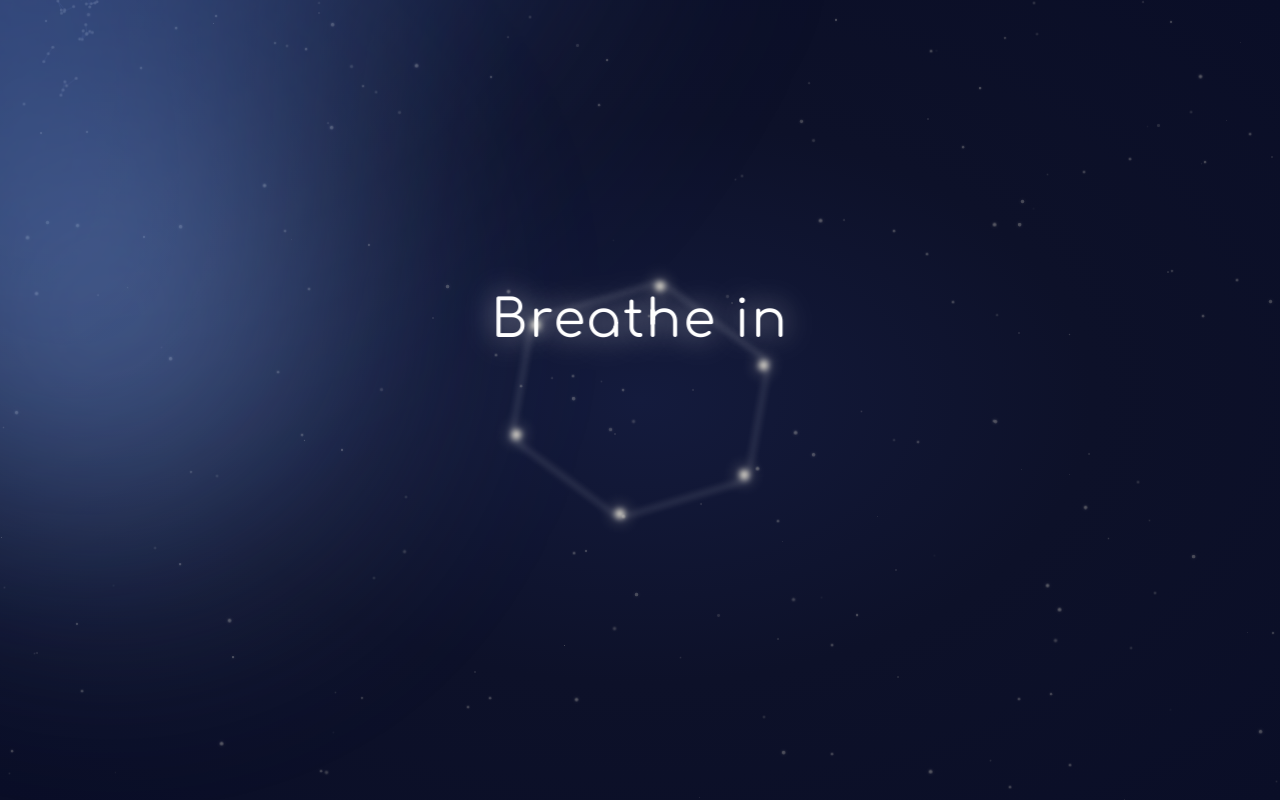
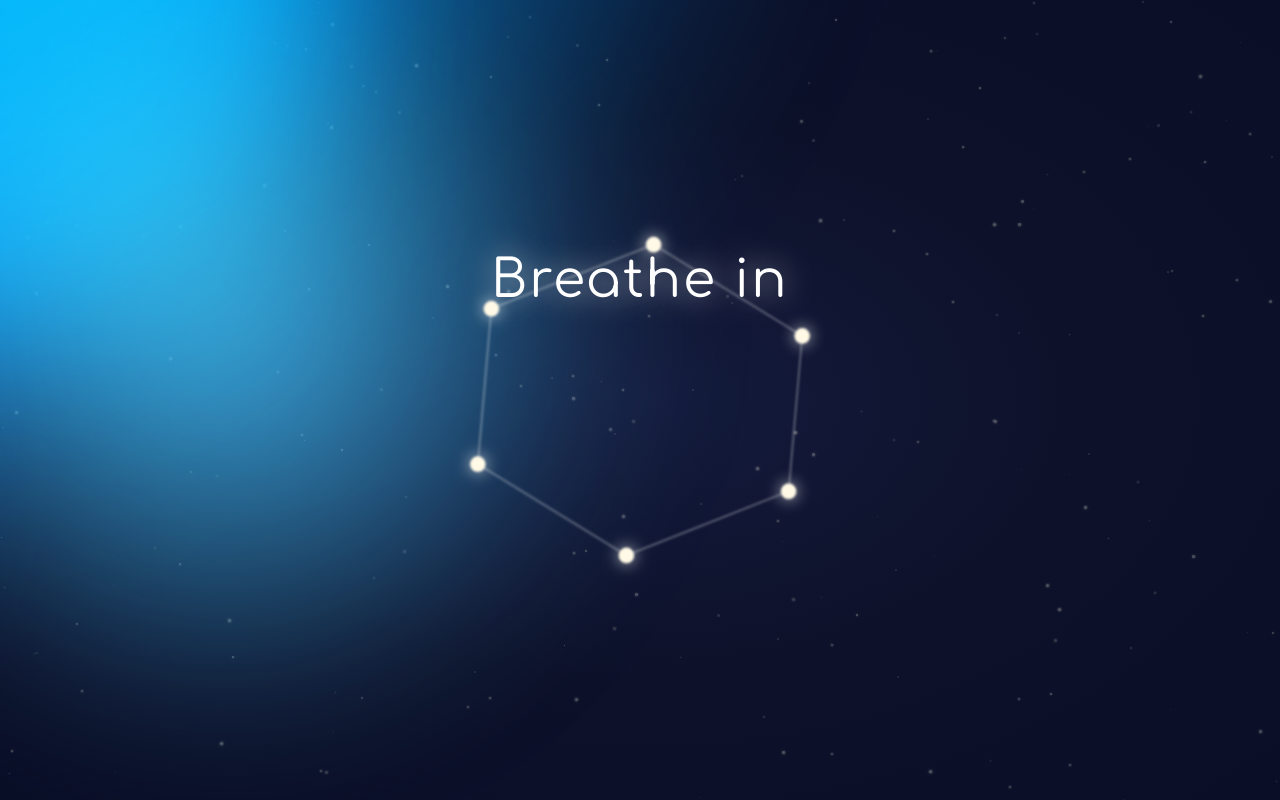
Before and after one commit to loy-second-alias/panic-relief, a React (Vite) app: page / in a window 1280 px wide. Both pictures are taken after a click on the button "breathe with me". Built offline with nearby package versions, Linux system fonts and the light colour scheme.

Commit message:
Implement_visual_and_functional_enhancements

```diff
--- a/src/App.css
+++ b/src/App.css
@@ -6,22 +6,30 @@
   --star-color: #FFF9E6;
   --star-glow: rgba(255, 249, 230, 0.6);
 
-  /* Breathing Mode - Inhale (Blue) */
-  --inhale-primary: #3B5998;
-  --inhale-secondary: #5B7DC6;
-  --inhale-tertiary: #7EA3E8;
-  --inhale-accent: #A8C5F5;
+  /* Breathing Mode - Inhale (Vibrant Blue) */
+  --inhale-primary: #0077FF;
+  /* Bright Electric Blue */
+  --inhale-secondary: #00A3FF;
+  /* Cyan-Blue */
+  --inhale-tertiary: #42C2FF;
+  /* Sky Blue */
+  --inhale-accent: #85D8FF;
 
-  /* Breathing Mode - Exhale (Purple) */
-  --exhale-primary: #4A2C5E;
-  --exhale-secondary: #6B4A7D;
-  --exhale-tertiary: #8B6B9D;
-  --exhale-accent: #B49FCC;
+  /* Breathing Mode - Exhale (Rich Purple) */
+  --exhale-primary: #6600CC;
+  /* Deep Royal Purple */
+  --exhale-secondary: #9900FF;
+  /* Vivid Violet */
+  --exhale-tertiary: #CC33FF;
+  /* Magenta-Purple */
+  --exhale-accent: #E085FF;
 
   /* Text Colors */
-  --text-affirmation: #E8EFF9;
+  --text-affirmation: #FFD700;
+  /* Golden Yellow */
   --text-instruction: #FFFFFF;
-  --text-glow: rgba(232, 239, 249, 0.5);
+  --text-glow: rgba(255, 215, 0, 0.6);
+  /* Golden Glow */
 }
 
 * {
--- /dev/null
+++ b/src/components/BreathingConstellation.jsx
@@ -0,0 +1,155 @@
+import React, { useMemo, useEffect, useState } from 'react';
+import '../App.css';
+
+// Library of constellation patterns (normalized coordinates 0-100)
+const PATTERNS = [
+    // 1. Hexagon
+    [
+        { x: 50, y: 10 }, { x: 90, y: 30 }, { x: 90, y: 70 },
+        { x: 50, y: 90 }, { x: 10, y: 70 }, { x: 10, y: 30 }
+    ],
+    // 2. Diamond
+    [
+        { x: 50, y: 0 }, { x: 100, y: 50 }, { x: 50, y: 100 }, { x: 0, y: 50 },
+        { x: 50, y: 25 }, { x: 50, y: 75 }
+    ],
+    // 3. Spiral-ish
+    [
+        { x: 50, y: 50 }, { x: 60, y: 40 }, { x: 75, y: 50 },
+        { x: 60, y: 70 }, { x: 30, y: 60 }, { x: 40, y: 20 }
+    ],
+    // 4. Arrow
+    [
+        { x: 50, y: 10 }, { x: 20, y: 80 }, { x: 50, y: 60 },
+        { x: 80, y: 80 }, { x: 50, y: 30 }, { x: 50, y: 90 }
+    ],
+    // 5. Star
+    [
+        { x: 50, y: 0 }, { x: 65, y: 35 }, { x: 100, y: 35 },
+        { x: 75, y: 60 }, { x: 85, y: 100 }, { x: 50, y: 75 },
+        { x: 15, y: 100 }, { x: 25, y: 60 }, { x: 0, y: 35 }, { x: 35, y: 35 }
+    ],
+    // 6. Random Scatter 1
+    [
+        { x: 20, y: 20 }, { x: 80, y: 20 }, { x: 50, y: 50 },
+        { x: 20, y: 80 }, { x: 80, y: 80 }
+    ],
+    // 7. Cross
+    [
+        { x: 50, y: 10 }, { x: 50, y: 90 }, { x: 10, y: 50 }, { x: 90, y: 50 },
+        { x: 30, y: 30 }, { x: 70, y: 70 }
+    ]
+];
+
+const BreathingConstellation = ({ phase, cycleCount }) => {
+    const [currentPatternIndex, setCurrentPatternIndex] = useState(0);
+    const [nextPatternIndex, setNextPatternIndex] = useState(1);
+    const [morphProgress, setMorphProgress] = useState(0);
+
+    // Change pattern on every cycle
+    useEffect(() => {
+        // When cycleCount changes, we transition to a new pattern
+        // We want to transition during the 'pause' or 'inhale' start
+        // For simplicity, let's just switch the target pattern index
+        const next = (cycleCount % PATTERNS.length);
+        if (next !== currentPatternIndex) {
+            setNextPatternIndex(next);
+            // Trigger morph?
+            // Actually, let's just switch abruptly if we want distinct shapes,
+            // OR interpolate. Interpolation is cooler.
+            // Let's interpolate over the 'pause' phase?
+            // Or just let CSS handle position transitions if we map index-to-index.
+
+            // Strategy: Render stars at positions. When pattern changes,
+            // the stars move to new positions.
+            setCurrentPatternIndex(next);
+        }
+    }, [cycleCount]);
+
+    // Get current pattern points
+    const points = PATTERNS[currentPatternIndex];
+
+    // Helper to generate SVG path
+    const getPath = (pts) => {
+        if (!pts || pts.length === 0) return '';
+        return pts.map((p, i) => `${i === 0 ? 'M' : 'L'} ${p.x} ${p.y}`).join(' ') + ' Z';
+    };
+
+    return (
+        <div className={`breathing-constellation phase-${phase}`}>
+            <svg className="constellation-svg" viewBox="0 0 100 100">
+                {/* Connecting Lines */}
+                <path
+                    d={getPath(points)}
+                    className="constellation-lines"
+                />
+
+                {/* Stars */}
+                {points.map((p, i) => (
+                    <circle
+                        key={i}
+                        cx={p.x}
+                        cy={p.y}
+                        r="2"
+                        className="constellation-star-dot"
+                    />
+                ))}
+            </svg>
+
+            <style>{`
+        .breathing-constellation {
+          position: absolute;
+          top: 50%;
+          left: 50%;
+          width: 300px; /* Increased size */
+          height: 300px;
+          transform: translate(-50%, -50%);
+          z-index: 10;
+          transition: transform 5s cubic-bezier(0.4, 0, 0.2, 1), filter 2s ease;
+        }
+
+        .constellation-svg {
+          width: 100%;
+          height: 100%;
+          overflow: visible;
+        }
+
+        .constellation-lines {
+          fill: none;
+          stroke: rgba(255, 255, 255, 0.3);
+          stroke-width: 0.5;
+          transition: d 2s ease-in-out; /* Morphing effect */
+        }
+
+        .constellation-star-dot {
+          fill: #FFF9E6;
+          filter: drop-shadow(0 0 2px rgba(255, 255, 255, 0.8));
+          transition: cx 2s ease-in-out, cy 2s ease-in-out; /* Morphing effect */
+        }
+
+        /* Animations per phase */
+        .phase-inhale {
+          transform: translate(-50%, -50%) scale(1.3) rotate(5deg);
+          filter: blur(1px);
+        }
+
+        .phase-hold {
+          transform: translate(-50%, -50%) scale(1.3) rotate(5deg);
+          filter: blur(1px);
+        }
+
+        .phase-exhale {
+          transform: translate(-50%, -50%) scale(0.8) rotate(0deg);
+          filter: blur(0px);
+        }
+
+        .phase-pause {
+          transform: translate(-50%, -50%) scale(0.8) rotate(0deg);
+          filter: blur(0px);
+        }
+      `}</style>
+        </div>
+    );
+};
+
+export default BreathingConstellation;
--- a/src/components/BreathingMode.jsx
+++ b/src/components/BreathingMode.jsx
@@ -1,16 +1,18 @@
 import React, { useState, useEffect } from 'react';
+import BreathingConstellation from './BreathingConstellation';
 import '../App.css';
 
 const BreathingMode = ({ onExit }) => {
   const [phase, setPhase] = useState('inhale'); // inhale, hold, exhale, pause
   const [showExit, setShowExit] = useState(false);
+  const [cycleCount, setCycleCount] = useState(0);
 
   useEffect(() => {
-        // Cycle timing
+    // Slower, more therapeutic timing (Total: 18s)
     const times = {
-            inhale: 4000,
-            hold: 2000,
-            exhale: 6000,
+      inhale: 5000,
+      hold: 3000,
+      exhale: 8000,
       pause: 2000
     };
 
@@ -24,7 +26,10 @@ const BreathingMode = ({ onExit }) => {
         case 'inhale': nextPhase = 'hold'; break;
         case 'hold': nextPhase = 'exhale'; break;
         case 'exhale': nextPhase = 'pause'; break;
-                case 'pause': nextPhase = 'inhale'; break;
+        case 'pause':
+          nextPhase = 'inhale';
+          setCycleCount(c => c + 1); // Increment cycle count on loop
+          break;
         default: nextPhase = 'inhale';
       }
 
@@ -57,25 +62,17 @@ const BreathingMode = ({ onExit }) => {
 
   return (
     <div className="breathing-container">
-            {/* Background Blobs */}
+      {/* Background Blobs - More vibrant and opaque */}
       <div className={`blob-layer phase-${phase}`}>
         <div className="blob blob-1" />
         <div className="blob blob-2" />
         <div className="blob blob-3" />
+        <div className="blob blob-4" />
+        <div className="blob blob-5" />
       </div>
 
-            {/* Central Breathing Constellation */}
-            <div className={`breathing-constellation phase-${phase}`}>
-                <div className="constellation-star c-star-1" />
-                <div className="constellation-star c-star-2" />
-                <div className="constellation-star c-star-3" />
-                <div className="constellation-star c-star-4" />
-                <div className="constellation-star c-star-5" />
-                <div className="constellation-star c-star-6" />
-                <svg className="breathing-lines">
-                    <polygon points="100,20 180,60 180,140 100,180 20,140 20,60" />
-                </svg>
-            </div>
+      {/* Dynamic Breathing Constellation */}
+      <BreathingConstellation phase={phase} cycleCount={cycleCount} />
 
       {/* Instructions */}
       <div className="instruction-container">
@@ -116,34 +113,37 @@ const BreathingMode = ({ onExit }) => {
           width: 100%;
           height: 100%;
           z-index: 1;
-          transition: all 4s ease;
+          transition: all 5s ease; /* Slower transition for slower breath */
         }
 
         .blob {
           position: absolute;
           border-radius: 50%;
-          filter: blur(80px);
-          opacity: 0.6;
-          animation: blob-float 20s infinite ease-in-out;
+          filter: blur(60px); /* Slightly less blur for more defined color */
+          opacity: 0.9; /* Increased opacity for vibrancy */
+          animation: blob-float 25s infinite ease-in-out;
+          mix-blend-mode: screen; /* Vibrant blending */
         }
 
-        .blob-1 { top: 20%; left: 20%; width: 50vw; height: 50vw; }
-        .blob-2 { bottom: 20%; right: 20%; width: 60vw; height: 60vw; animation-delay: -5s; }
-        .blob-3 { top: 40%; left: 40%; width: 40vw; height: 40vw; animation-delay: -10s; }
+        .blob-1 { top: 10%; left: 10%; width: 60vw; height: 60vw; }
+        .blob-2 { bottom: 10%; right: 10%; width: 70vw; height: 70vw; animation-delay: -5s; }
+        .blob-3 { top: 40%; left: 40%; width: 50vw; height: 50vw; animation-delay: -10s; }
+        .blob-4 { top: 60%; left: 10%; width: 40vw; height: 40vw; animation-delay: -15s; }
+        .blob-5 { top: 10%; right: 30%; width: 45vw; height: 45vw; animation-delay: -20s; }
 
         @keyframes blob-float {
           0%, 100% { transform: translate(0, 0) scale(1); }
-          33% { transform: translate(30px, -50px) scale(1.1); }
-          66% { transform: translate(-20px, 20px) scale(0.9); }
+          33% { transform: translate(40px, -60px) scale(1.1); }
+          66% { transform: translate(-30px, 30px) scale(0.9); }
         }
 
-        /* Phase Colors */
+        /* Phase Colors - Using new vibrant variables */
         .phase-inhale .blob { background: var(--inhale-primary); }
         .phase-hold .blob { background: var(--inhale-secondary); }
         .phase-exhale .blob { background: var(--exhale-primary); }
         .phase-pause .blob { background: var(--exhale-secondary); }
 
-        /* Specific gradients for blobs could be more complex, but solid colors with heavy blur work well for "blobs" */
+        /* Gradient overrides for depth */
         .phase-inhale .blob-1 { background: radial-gradient(circle, var(--inhale-primary), transparent 70%); }
         .phase-inhale .blob-2 { background: radial-gradient(circle, var(--inhale-secondary), transparent 70%); }
         .phase-inhale .blob-3 { background: radial-gradient(circle, var(--inhale-tertiary), transparent 70%); }
@@ -152,79 +152,19 @@ const BreathingMode = ({ onExit }) => {
         .phase-exhale .blob-2 { background: radial-gradient(circle, var(--exhale-secondary), transparent 70%); }
         .phase-exhale .blob-3 { background: radial-gradient(circle, var(--exhale-tertiary), transparent 70%); }
 
-        /* Transitions for blobs */
-        .blob { transition: background 4s ease; }
-
-
-        /* --- Breathing Constellation --- */
-        .breathing-constellation {
-          position: absolute;
-          top: 50%;
-          left: 50%;
-          width: 200px;
-          height: 200px;
-          transform: translate(-50%, -50%);
-          z-index: 10;
-          transition: transform 4s cubic-bezier(0.4, 0, 0.2, 1), filter 4s ease;
-        }
-
-        .breathing-lines {
-          width: 100%;
-          height: 100%;
-          fill: none;
-          stroke: rgba(255, 255, 255, 0.4);
-          stroke-width: 1;
-          overflow: visible;
-        }
-
-        .constellation-star {
-          position: absolute;
-          width: 6px;
-          height: 6px;
-          background: #FFF9E6;
-          border-radius: 50%;
-          box-shadow: 0 0 10px rgba(255, 249, 230, 0.8);
-        }
-
-        /* Star positions (hexagon) */
-        .c-star-1 { top: 10%; left: 50%; transform: translate(-50%, 0); }
-        .c-star-2 { top: 30%; right: 10%; }
-        .c-star-3 { bottom: 30%; right: 10%; }
-        .c-star-4 { bottom: 10%; left: 50%; transform: translate(-50%, 0); }
-        .c-star-5 { bottom: 30%; left: 10%; }
-        .c-star-6 { top: 30%; left: 10%; }
-
-        /* Animations per phase */
-        .phase-inhale {
-          transform: translate(-50%, -50%) scale(1.5) rotate(10deg);
-          filter: blur(2px);
-          transition: transform 4s cubic-bezier(0.4, 0, 0.2, 1), filter 4s ease;
-        }
-        .phase-hold {
-          transform: translate(-50%, -50%) scale(1.5) rotate(10deg);
-          filter: blur(2px);
-          transition: transform 2s ease;
-        }
-        .phase-exhale {
-          transform: translate(-50%, -50%) scale(1) rotate(0deg);
-          filter: blur(0px);
-          transition: transform 6s cubic-bezier(0.4, 0, 0.2, 1), filter 6s ease;
-        }
-        .phase-pause {
-          transform: translate(-50%, -50%) scale(1) rotate(0deg);
-          filter: blur(0px);
-          transition: transform 2s ease;
-        }
-
+        .blob { transition: background 5s ease; }
 
         /* --- Instructions --- */
         .instruction-container {
           position: absolute;
-          top: 40%; /* Slightly above center */
+          top: 35%; /* Adjusted for better visibility */
           left: 50%;
           transform: translate(-50%, -50%);
           z-index: 20;
           pointer-events: none;
+          width: 100%;
+          display: flex;
+          justify-content: center;
         }
 
         .instruction-text {
@@ -243,7 +183,6 @@ const BreathingMode = ({ onExit }) => {
           to { opacity: 1; filter: blur(0px); transform: scale(1); }
         }
 
-
         /* --- Exit Button --- */
         .exit-button {
           position: fixed;
@@ -255,6 +194,7 @@ const BreathingMode = ({ onExit }) => {
           border: 1px solid rgba(255, 255, 255, 0.2);
           border-radius: 40px;
           padding: 12px 20px;
+          font-family: 'Comfortaa', sans-serif;
           font-size: 14px;
           color: #FFFFFF;
           cursor: pointer;
```
Also changed, not shown: src/components/AffirmationDisplay.jsx (+11 -9 lines), src/components/BreathButton.jsx (+12 -9 lines). Lines whose indentation alone changed are shown as unchanged.
